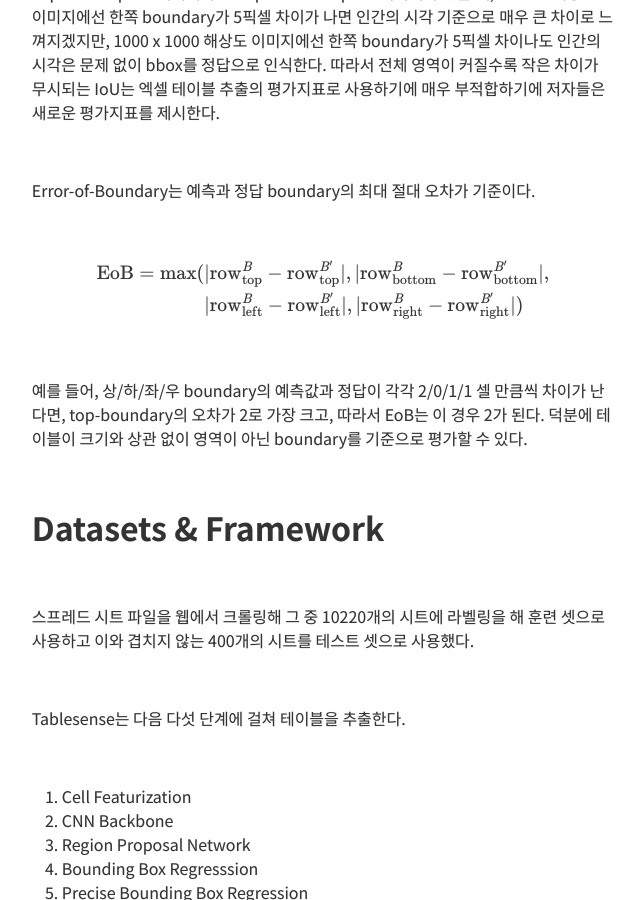
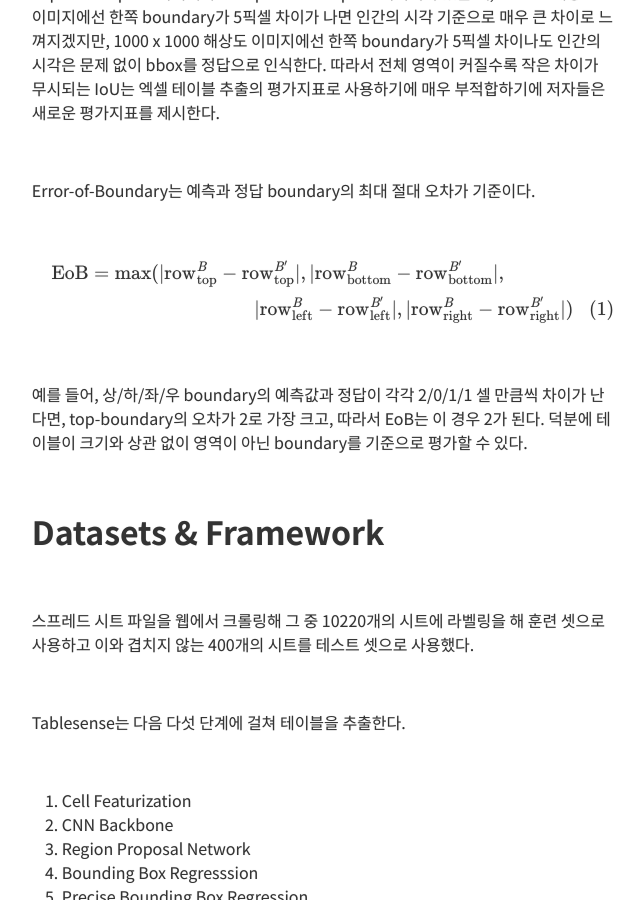
Before and after one commit to Clarit7/clarit7.github.io, a Jekyll site: the page built from _posts/2021-12-10-tablesense.md, in a window 1280 px wide and 900 px high, scrolled down 2082 px. Shown: the whole window, without its empty margins (317-961 px from the left). Built offline with Jekyll 4.4.1, drawn with Linux system fonts in a browser that asks for light colours; some web fonts are replaced; formulas are drawn with MathJax 3; comment, search, counter and statistics services are not loaded.

Commit message:
Update 2021-12-10-tablesense.md

```diff
--- a/_posts/2021-12-10-tablesense.md
+++ b/_posts/2021-12-10-tablesense.md
@@ -70,10 +70,10 @@
 <br/>
 
 $$
-\begin{align*}
-\mathrm{EoB} = \mathrm{max}( &\vert\mathrm{row_{top}^\mathit{B}} - \mathrm{row_{top}^\mathit{B'}}\vert, \vert\mathrm{row_{bottom}^\mathit{B}} - \mathrm{row_{bottom}^\mathit{B'}}\vert, \\
-&\vert\mathrm{row_{left}^\mathit{B}} - \mathrm{row_{left}^\mathit{B'}}\vert, \vert\mathrm{row_{right}^\mathit{B}} - \mathrm{row_{right}^\mathit{B'}}\vert)
-\end{align*}
+\begin{multline}
+\mathrm{EoB} = \mathrm{max}(\vert\mathrm{row_{top}^\mathit{B}} - \mathrm{row_{top}^\mathit{B'}}\vert, \vert\mathrm{row_{bottom}^\mathit{B}} - \mathrm{row_{bottom}^\mathit{B'}}\vert, \\
+\vert\mathrm{row_{left}^\mathit{B}} - \mathrm{row_{left}^\mathit{B'}}\vert, \vert\mathrm{row_{right}^\mathit{B}} - \mathrm{row_{right}^\mathit{B'}}\vert)
+\end{multline}
 $$
 
 <br/>
```
